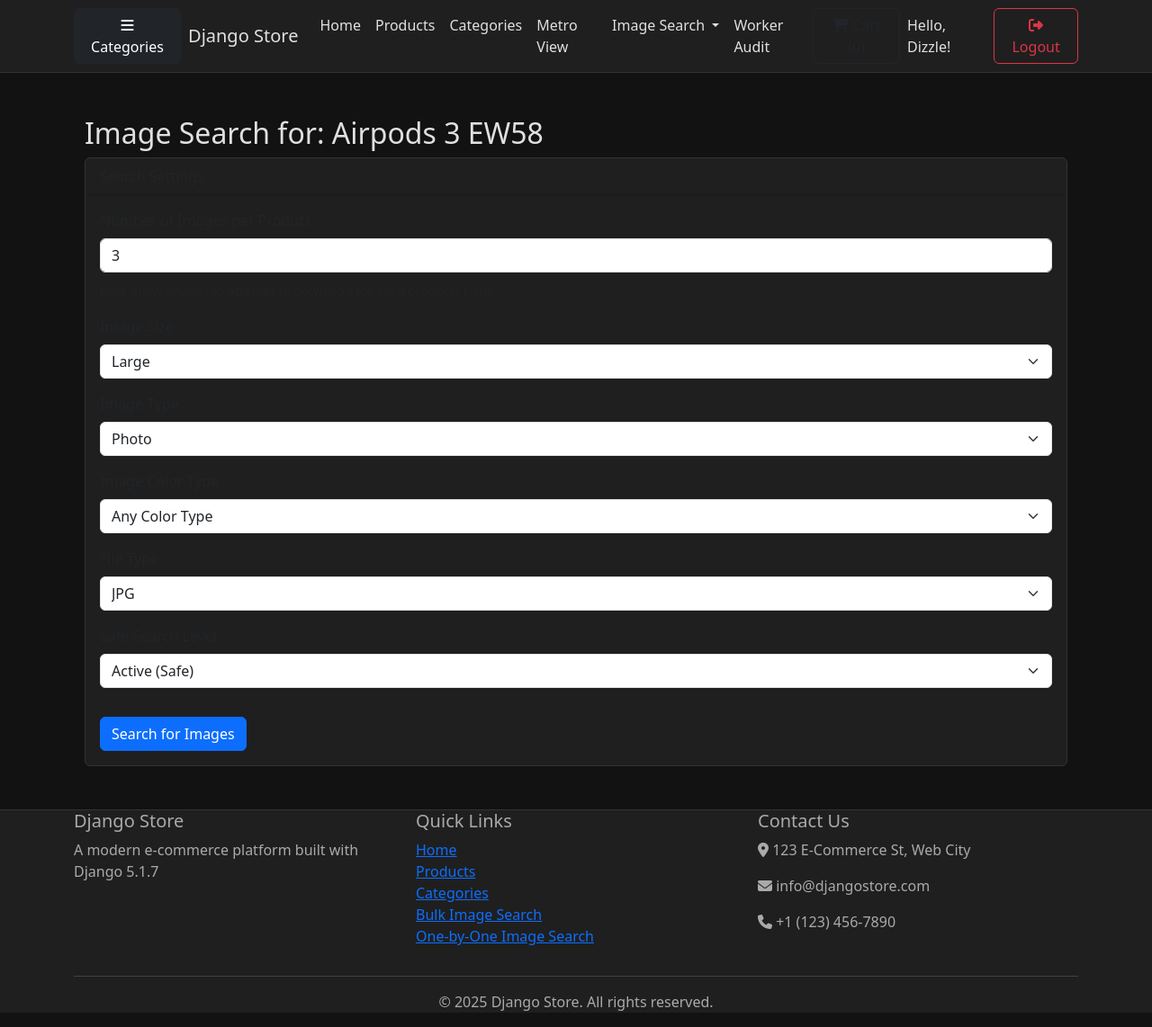
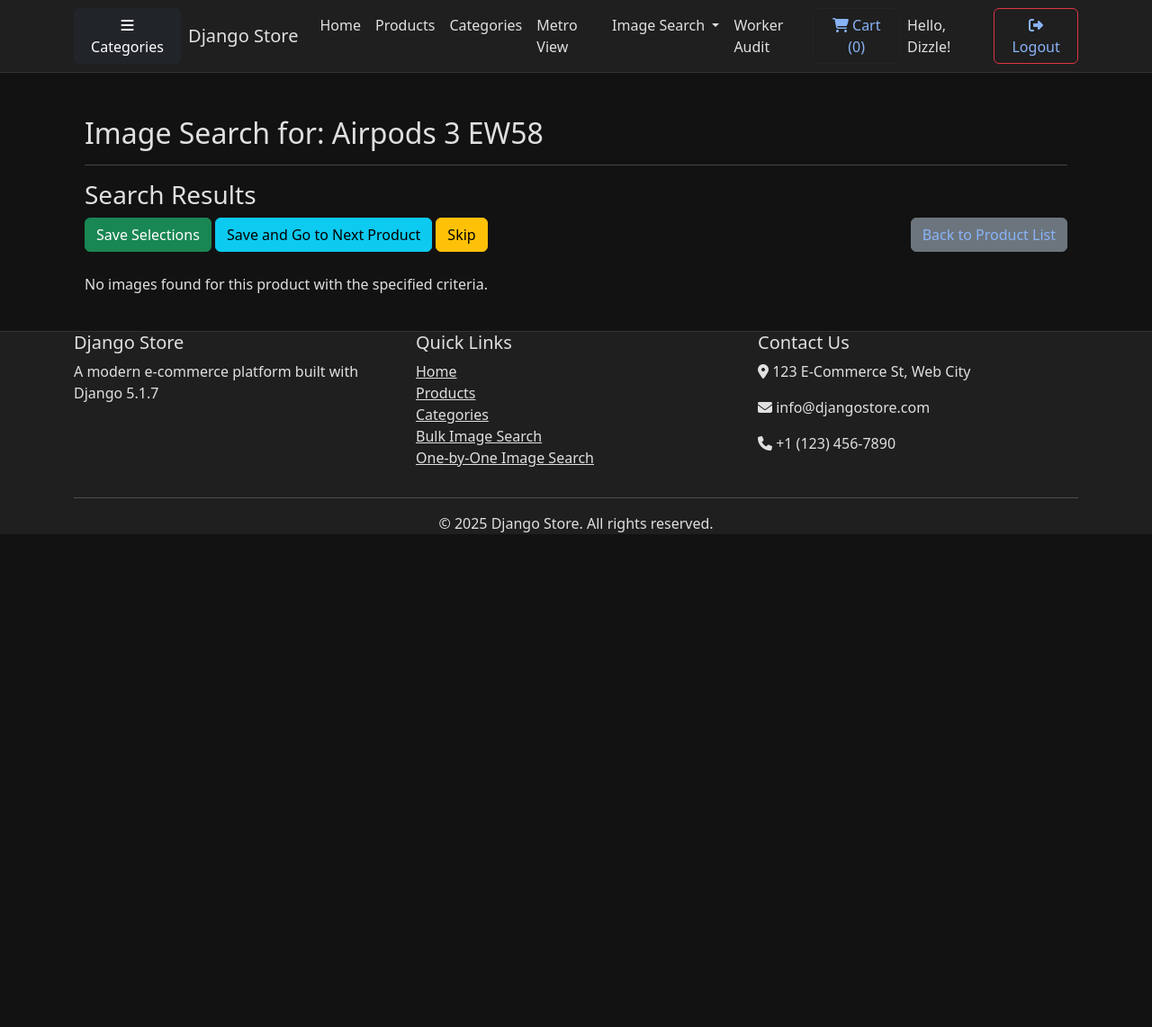
Before and after one commit to YoungGucc1/WebsiteDjango, a Django app: page /onebyone-search-images/b71886dc-f4d4-406a-8ba6-9f6d239b1f38/ in a window 1280 px wide. Shown: the whole page at 90% size. After the commit the page ends 594 px from the top, so only its background shows below. Run offline with Django 5.2, Linux system fonts and the light colour scheme; a user stored in the database is signed in; data comes from the database, SQL or seed files in the repository; both versions use the stored data as it was after the commit; data that the repository does not hold is empty; some libraries are stand-ins or nearby versions.

Commit message:
Add manual image upload functionality and enhance image search settings
- Introduced a new form for manual image uploads.
- Updated image search settings to change default values for number of images, image size, image type, and file type.
- Added a new URL route for handling image uploads.
- Modified views to support image upload and search settings.
- Enhanced dark theme styles for better readability and user experience.

```diff
--- a/ecommerce/settings.py
+++ b/ecommerce/settings.py
@@ -143,5 +143,5 @@
 # LOGIN_URL = 'login' # If you have a custom login URL name, specify it here. Default is /accounts/login/
 
 # --- Google Custom Search API Settings ---
-GOOGLE_API_KEY = 'AIzaSyDKkI4mO8zZ_XgUcCSksUvR1wSrIQ1bWck'
+GOOGLE_API_KEY = 'AIzaSyAz571fR_-KgvgRekyTzggpkdB53OrUonI'
 GOOGLE_CSE_ID = "140ad6cab866c40cf"
--- a/store/forms.py
+++ b/store/forms.py
@@ -120,19 +120,19 @@
         label="Number of Images per Product",
         min_value=1,
         max_value=10, # Google API typically returns max 10 per request
-        initial=3,
+        initial=7, # Changed default to 7
         help_text="How many images to attempt to download for each product (1-10)."
     )
     img_size = forms.ChoiceField(
         label="Image Size",
         choices=IMG_SIZE_OPTIONS,
-        initial="large",
+        initial="any",
         required=True
     )
     img_type = forms.ChoiceField(
         label="Image Type",
         choices=IMG_TYPE_OPTIONS,
-        initial="photo",
+        initial="any",
         required=True
     )
     img_color_type = forms.ChoiceField(
@@ -144,7 +144,7 @@
     file_type = forms.ChoiceField(
         label="File Type",
         choices=FILE_TYPE_OPTIONS,
-        initial="jpg",
+        initial="any",
         required=True
     )
     safe_search = forms.ChoiceField(
@@ -167,3 +167,10 @@
         label="Select Excel File",
         help_text="Upload an .xlsx or .xls file for product import."
     )
+
+# New form for manual image upload
+class ManualImageUploadForm(forms.Form):
+    image_file = forms.ImageField(
+        label="Upload Image",
+        help_text="Select an image file to upload for this product."
+    )
--- a/store/templates/store/base.html
+++ b/store/templates/store/base.html
@@ -11,8 +11,23 @@
     <style>
         body.dark-theme {
             background-color: #121212;
-            color: #e0e0e0;
+            color: #e0e0e0; /* General text color for dark theme */
         }
+        /* Ensure all text within the dark theme is readable */
+        .dark-theme,
+        .dark-theme p,
+        .dark-theme h1, .dark-theme h2, .dark-theme h3, .dark-theme h4, .dark-theme h5, .dark-theme h6,
+        .dark-theme span, .dark-theme div, .dark-theme a:not(.btn),
+        .dark-theme label, .dark-theme input, .dark-theme textarea, .dark-theme select {
+            color: #e0e0e0; /* Brighter text for general elements */
+        }
+        .dark-theme a {
+            color: #8ab4f8; /* A slightly different color for links for distinction */
+        }
+        .dark-theme a:hover {
+            color: #c5d8ff;
+        }
+
         .dark-theme .navbar {
             background-color: #1f1f1f !important;
             border-bottom: 1px solid #333;
@@ -33,19 +48,40 @@
         .dark-theme footer {
             background-color: #1f1f1f !important;
             border-top: 1px solid #333;
-            color: #aaa;
+            color: #e0e0e0; /* Changed to brighter color */
         }
         .dark-theme footer a {
-            color: #0d6efd;
+            color: #8ab4f8; /* Consistent link color */
         }
         .dark-theme .card {
             background-color: #1f1f1f;
             border: 1px solid #333;
+            color: #e0e0e0; /* Ensure card text is visible */
         }
         .dark-theme .list-group-item {
             background-color: #1f1f1f;
             border: 1px solid #333;
             color: #e0e0e0;
+        }
+        .dark-theme .list-group-item-action:hover {
+            background-color: #3a3a3a;
+        }
+        /* Form control specific styles for dark theme */
+        .dark-theme .form-control,
+        .dark-theme .form-select {
+            background-color: #2c2c2c;
+            color: #e0e0e0;
+            border-color: #444;
+        }
+        .dark-theme .form-control::placeholder {
+            color: #aaa;
+        }
+        .dark-theme .form-control:focus,
+        .dark-theme .form-select:focus {
+            background-color: #2c2c2c;
+            color: #e0e0e0;
+            border-color: #8ab4f8;
+            box-shadow: 0 0 0 0.25rem rgba(138, 180, 248, 0.25);
         }
         .dark-theme .list-group-item-action:hover {
             background-color: #3a3a3a;
--- a/store/templates/store/one_by_one_image_search.html
+++ b/store/templates/store/one_by_one_image_search.html
@@ -8,17 +8,6 @@
 {% block content %}
 <div class="container mt-4">
     <h2>Image Search for: {{ product.name }}</h2>
-
-    <div class="card mb-4">
-        <div class="card-header">Search Settings</div>
-        <div class="card-body">
-            <form method="post">
-                {% csrf_token %}
-                {% bootstrap_form form layout='horizontal' %}
-                <button type="submit" class="btn btn-primary mt-3">Search for Images</button>
-            </form>
-        </div>
-    </div>
 
     {% if search_triggered %}
     <hr>
@@ -34,10 +23,38 @@
                 <button type="submit" class="btn btn-success">Save Selections</button>
                 {% if next_product_id %}
                 <button type="submit" class="btn btn-info">Save and Go to Next Product</button>
+                <button type="submit" class="btn btn-warning" name="skip_product" value="true">Skip</button> {# Added Skip button #}
                 {% endif %}
             </div>
             <a href="{% url 'store:one_by_one_product_list' %}" class="btn btn-secondary">Back to Product List</a>
         </div>
+
+        {# Manual Image Upload Form #}
+        <!-- <div class="card mb-4">
+            <div class="card-header">Upload Image Manually</div>
+            <div class="card-body">
+                <form action="{% url 'store:upload_product_image' product.id %}" method="post" enctype="multipart/form-data" class="row g-3 align-items-center">
+                    {% csrf_token %}
+                    <div class="col-auto">
+                        <label for="{{ upload_form.image_file.id_for_label }}" class="visually-hidden">{{ upload_form.image_file.label }}</label>
+                        {{ upload_form.image_file }}
+                    </div>
+                    <div class="col-auto">
+                        <button type="submit" class="btn btn-primary">Upload Image</button>
+                    </div>
+                    {% if upload_form.image_file.help_text %}
+                        <div class="col-12">
+                            <small class="form-text text-muted">{{ upload_form.image_file.help_text }}</small>
+                        </div>
+                    {% endif %}
+                    {% for error in upload_form.image_file.errors %}
+                        <div class="col-12">
+                            <div class="invalid-feedback d-block">{{ error }}</div>
+                        </div>
+                    {% endfor %}
+                </form>
+            </div>
+        </div> -->
 
         <div class="row">
             {% for image_url in image_urls %}
--- a/store/urls.py
+++ b/store/urls.py
@@ -23,6 +23,7 @@
     # One by one image search
     path('onebyone-search-images/', views.one_by_one_product_list, name='one_by_one_product_list'),
     path('onebyone-search-images/<uuid:product_id>/', views.one_by_one_image_search, name='one_by_one_image_search'),
+    path('upload-product-image/<uuid:product_id>/', views.upload_product_image, name='upload_product_image'), # New URL for manual image upload
 
     # Worker Product Audit URLs
     path('worker/products/', views.worker_product_list, name='worker_product_list'),
--- a/store/views.py
+++ b/store/views.py
@@ -4,7 +4,7 @@
 from django.db.models import Prefetch
 from django.utils.text import slugify # Added this import
 from .models import Product, Category, Tag, Image, Price, Warehouse, Stock, Counterparty, WorkerProductAudit
-from .forms import ProductForm, ImageForm, CategoryForm, TagForm, PriceForm, WarehouseForm, StockForm, CounterpartyForm, WorkerProductAuditForm, ExcelUploadForm
+from .forms import ProductForm, ImageForm, CategoryForm, TagForm, PriceForm, WarehouseForm, StockForm, CounterpartyForm, WorkerProductAuditForm, ExcelUploadForm, ManualImageUploadForm # Added ManualImageUploadForm
 from django.http import HttpResponse
 from openpyxl import load_workbook
 from decimal import Decimal
@@ -418,8 +418,14 @@
 @login_required
 def save_selected_images_view(request):
     if request.method == 'POST':
+        product_id_next = request.POST.get('next_product_id')
+        skip_product = request.POST.get('skip_product') # Check for skip button
+
+        if skip_product and product_id_next:
+            # If 'Skip' button was pressed, go to next product without saving
+            return redirect('store:one_by_one_image_search', product_id=product_id_next)
+
         selected_images = request.POST.getlist('selected_images')
-        product_id_next = request.POST.get('next_product_id')
 
         for item in selected_images:
             product_id, image_url = item.split(',', 1)
@@ -434,6 +440,23 @@
 
     return redirect('store:auto_search_product_images')
 
+@login_required
+def upload_product_image(request, product_id):
+    product = get_object_or_404(Product, id=product_id)
+    if request.method == 'POST':
+        form = ManualImageUploadForm(request.POST, request.FILES)
+        if form.is_valid():
+            image_file = form.cleaned_data['image_file']
+            # Use the existing save_image_for_product utility
+            save_image_for_product(product, image_file) # Pass file object directly
+            # Optionally, add a success message
+            # messages.success(request, "Image uploaded successfully!")
+        else:
+            # Optionally, add an error message
+            # messages.error(request, "Error uploading image.")
+            pass # Handle form errors if needed, for now just pass
+    return redirect('store:one_by_one_image_search', product_id=product.id)
+
 
 # --- One by One Image Search Views ---
 
@@ -445,16 +468,50 @@
 @login_required
 def one_by_one_image_search(request, product_id):
     product = get_object_or_404(Product, id=product_id)
-    form = ImageSearchSettingsForm(request.POST or None)
-    context = {'product': product, 'form': form}
+    context = {'product': product}
 
-    if request.method == 'POST' and form.is_valid():
-        num_results = form.cleaned_data['num_results']
-        img_size = form.cleaned_data['img_size']
-        img_type = form.cleaned_data['img_type']
-        img_color_type = form.cleaned_data['img_color_type']
-        file_type = form.cleaned_data['file_type']
-        safe_search = form.cleaned_data['safe_search']
+    # Initialize forms
+    search_form = ImageSearchSettingsForm(request.POST if request.method == 'POST' else None)
+    upload_form = ManualImageUploadForm() # Always instantiate for GET requests
+
+    if request.method == 'POST':
+        # Check if the POST is for search settings or image upload
+        if 'num_results' in request.POST: # This is a search settings submission
+            form = search_form
+            if form.is_valid():
+                num_results = form.cleaned_data['num_results']
+                img_size = form.cleaned_data['img_size']
+                img_type = form.cleaned_data['img_type']
+                img_color_type = form.cleaned_data['img_color_type']
+                file_type = form.cleaned_data['file_type']
+                safe_search = form.cleaned_data['safe_search']
+
+                image_urls = get_image_search_results(
+                    product,
+                    num_results=num_results,
+                    img_size=img_size,
+                    img_type=img_type,
+                    img_color_type=img_color_type,
+                    file_type=file_type,
+                    safe_search=safe_search
+                )
+                context['image_urls'] = image_urls
+                context['search_triggered'] = True
+            else:
+                context['search_form'] = form # Pass invalid form back
+                context['upload_form'] = upload_form
+                return render(request, 'store/one_by_one_image_search.html', context)
+        # No need for an 'else' for upload form here, as upload is handled by a separate view
+    else: # GET request
+        # Automatically trigger search on GET if it's a fresh load for a product
+        # This handles redirection from 'save_selected_images_view' or direct access
+        form = search_form # Use the initialized search_form for defaults
+        num_results = form.initial.get('num_results', 7)
+        img_size = form.initial.get('img_size', 'large')
+        img_type = form.initial.get('img_type', 'photo')
+        img_color_type = form.initial.get('img_color_type', 'any')
+        file_type = form.initial.get('file_type', 'jpg')
+        safe_search = form.initial.get('safe_search', 'active')
 
         image_urls = get_image_search_results(
             product,
@@ -468,10 +525,13 @@
         context['image_urls'] = image_urls
         context['search_triggered'] = True
 
-        # For the "Save and Next" button
-        next_product = Product.objects.filter(is_active=True, name__gt=product.name).order_by('name').first()
-        if next_product:
-            context['next_product_id'] = next_product.id
+    context['search_form'] = search_form # Always pass search form
+    context['upload_form'] = upload_form # Always pass upload form
+
+    # For the "Save and Next" button (logic remains the same)
+    next_product = Product.objects.filter(is_active=True, name__gt=product.name).order_by('name').first()
+    if next_product:
+        context['next_product_id'] = next_product.id
 
     return render(request, 'store/one_by_one_image_search.html', context)
 
```
Also changed, not shown: store/image_search_utils.py (+7 -4 lines), db.sqlite3.
